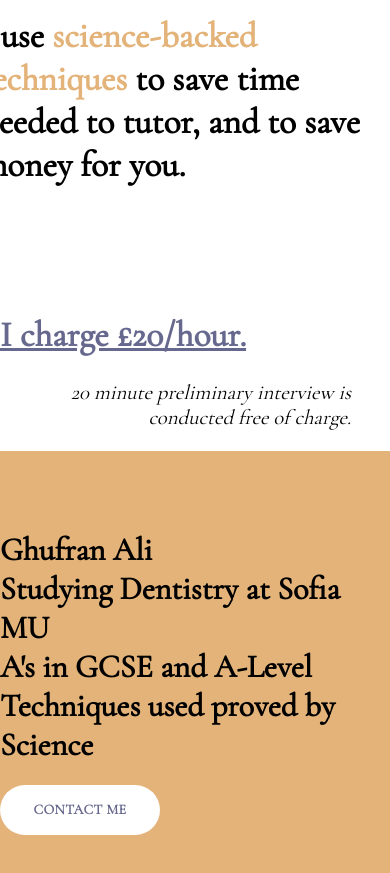
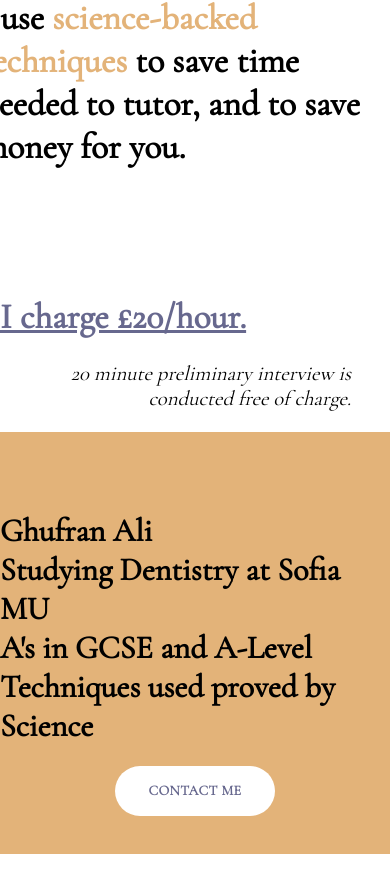
Before and after one commit to iman370/ghufran-tutoring, a React (Create React App) app in the folder ghufran/: page / in a window 390 px wide. Shown: the part 4863-5736 px from the top of the page. Built offline with nearby package versions, Linux system fonts and the light colour scheme.

Commit message:
Small mobile support changes. more to come

```diff
--- a/ghufran/src/index.css
+++ b/ghufran/src/index.css
@@ -223,6 +223,11 @@ code {
     justify-self: center;
     align-self: center;
     width: 100%;
+  }
+
+  #proof-container #content2 .image {
+    height: 30vh;
+    width: 90vw;
   }
 }
 
@@ -472,6 +477,17 @@ code {
     flex-direction: column;
     justify-content: center;
   }
+
+  #footer-container #content2 .button {
+    color: #67688e;
+    font-weight: bold;
+    background-color: #ffffff;
+    width: 160px;
+    height: 50px;
+    border-radius: 25px;
+    font-family: 'Cormorant Garamond';
+    align-self: center;
+  }
 }
 
 /* CONTACT */
```
